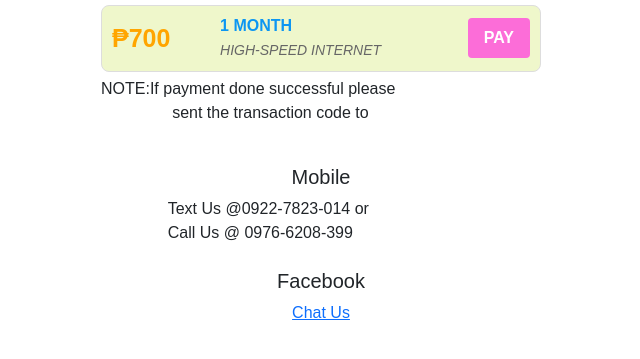
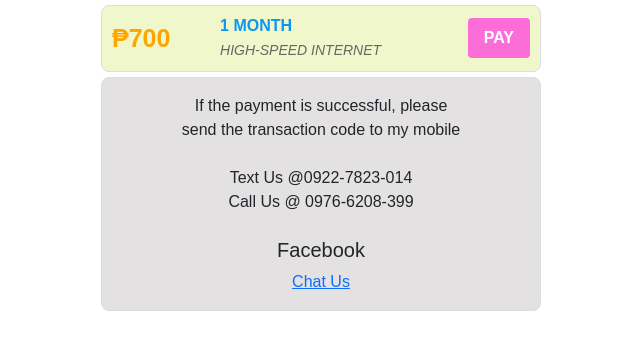
Before and after one commit to sjosep38/wifi_bill, a plain HTML site: page index.html in a window 1280 px wide. Shown: the part 157-516 px from the top of the page, without its empty margins (319-959 px from the left). Drawn offline with nearby package versions, Linux system fonts and the light colour scheme.

Commit message:
Update index.html

```diff
--- a/index.html
+++ b/index.html
@@ -180,6 +180,16 @@
   background-color: #e2e6ea;
 }
 
+    .contact{
+	  background-color:#e3e1e1;
+      margin-bottom: 5px;
+      border: 1px solid #ddd;
+      border-radius: 8px;
+      overflow: hidden;
+      transition: transform 0.3s ease, box-shadow 0.3s ease;
+      cursor: pointer;
+      position: relative;
+    }
   </style>
 </head>
 <body>
@@ -203,23 +213,23 @@
           </div>
 
 
-		    <div class="cardx" >
+		    <div class="contact" >
 
-				<p>
-					NOTE:If payment done successful please
+				<p><center>
+					If the payment is successful, please
 					<br>
-					&nbsp;&nbsp;&nbsp;&nbsp;&nbsp;&nbsp;&nbsp;&nbsp;&nbsp;&nbsp;&nbsp;&nbsp;&nbsp;&nbsp;&nbsp; sent the transaction code to
+					 send the transaction code to my mobile
 					<br>
 					<br>
-					<h5><center>Mobile</center></h5>
-					&nbsp;&nbsp;&nbsp;&nbsp;&nbsp;&nbsp;&nbsp;&nbsp;&nbsp;&nbsp;&nbsp;&nbsp;&nbsp;&nbsp;&nbsp;Text Us @0922-7823-014 or
+
+					Text Us @0922-7823-014
 					<br>
-					&nbsp;&nbsp;&nbsp;&nbsp;&nbsp;&nbsp;&nbsp;&nbsp;&nbsp;&nbsp;&nbsp;&nbsp;&nbsp;&nbsp;&nbsp;Call Us @ 0976-6208-399
+					Call Us @ 0976-6208-399
 				<br>
 				<br>
-				<h5><center>Facebook</center></h5>
-					<center><a href="https://www.facebook.com/">Chat Us</a><center>
-             </p>
+				<h5>Facebook</h5>
+					<a href="https://www.facebook.com/">Chat Us</a>
+             </center></p>
           </div>
 
   <div class="modal fade" id="mobileNumberModal" tabindex="-1" aria-labelledby="mobileNumberModalLabel" aria-hidden="true">
```
